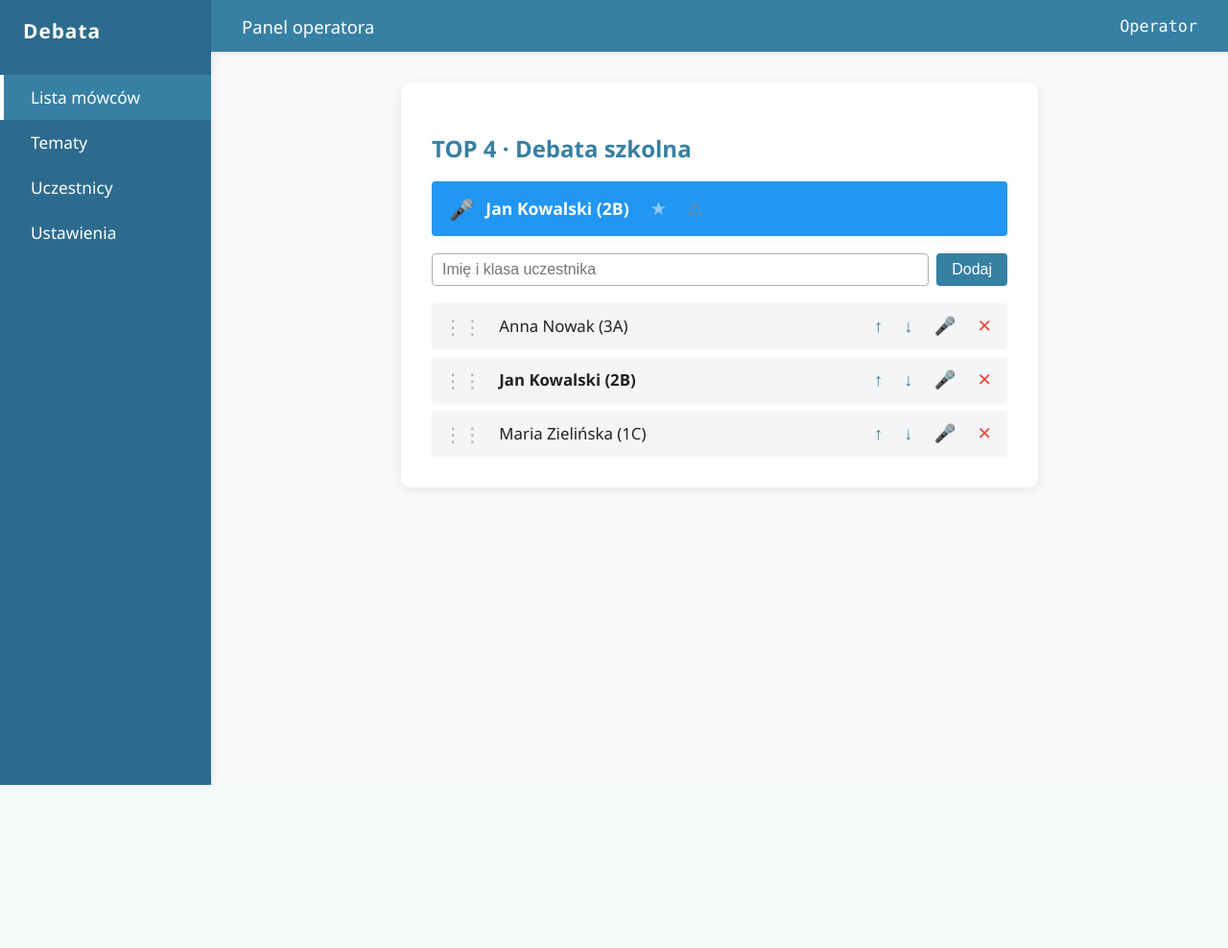
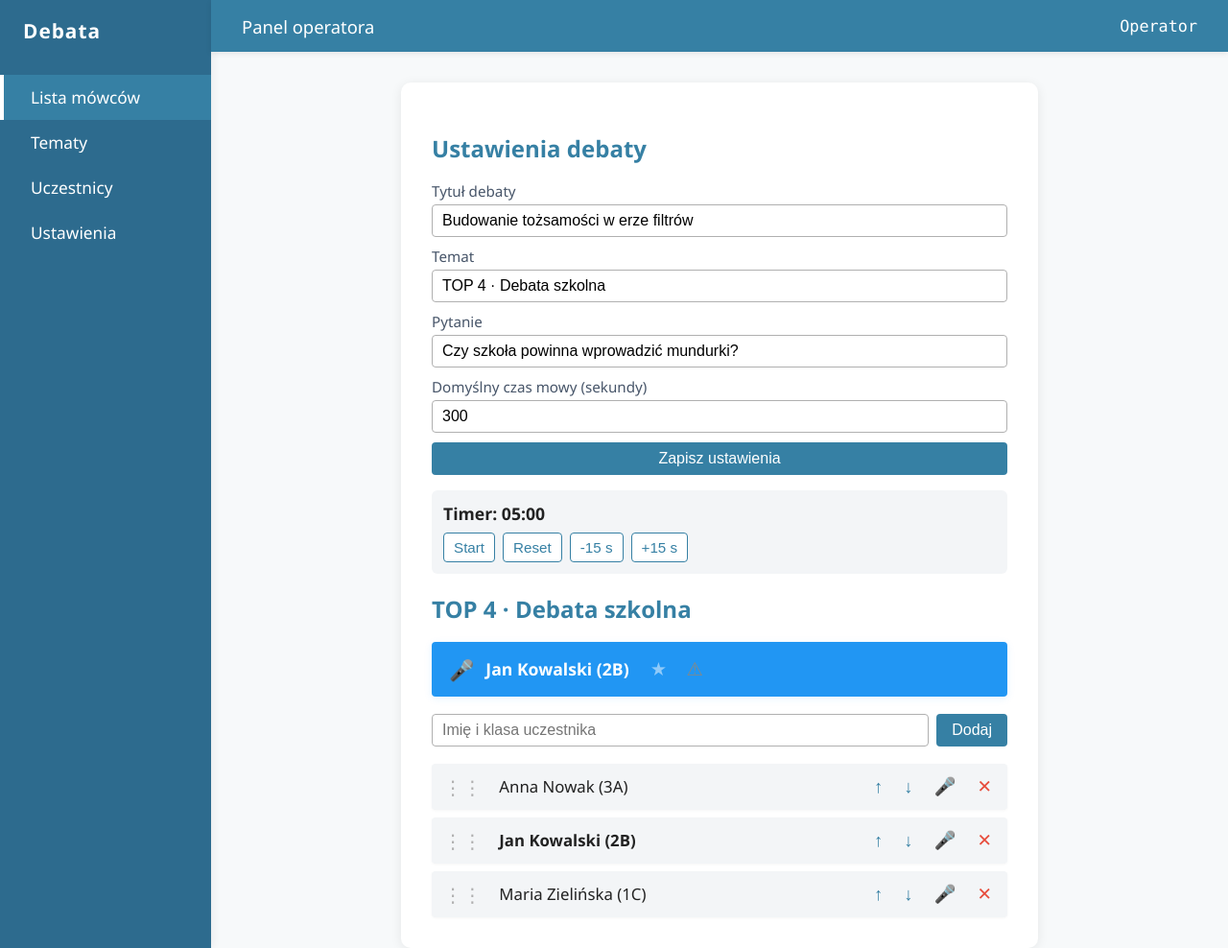
Before and after one commit to TomaszKowalczyk09/DebateStage, a Django app: page /operator/ in a window 1280 px wide. Shown: the whole page at 96% size. Before the commit the page ends 818 px from the top, so only its background shows below. Run offline with Django 5.2, Linux system fonts and the light colour scheme; data comes from the database, SQL or seed files in the repository; both versions use the stored data as it was after the commit.

Commit message:
Add debate settings model and timer functionality
- Created DebateSettings model with fields for timer management including:
  - timer_remaining_seconds (PositiveIntegerField)
  - timer_running (BooleanField)
  - timer_started_at (DateTimeField)

- Implemented initial migration for DebateSettings model.
- Updated views to handle timer logic and speaker management.
- Added URL patterns for API endpoints related to speakers and debate operations.
- Compiled necessary bytecode files for models, views, and migrations.

```diff
--- a/debate/views.py
+++ b/debate/views.py
@@ -2,6 +2,7 @@ import json
 
 from django.http import HttpResponseBadRequest, JsonResponse
 from django.shortcuts import get_object_or_404, render
+from django.utils import timezone
 from django.views.decorators.http import require_http_methods
 
 from .models import DebateSettings, Speaker
@@ -17,6 +18,38 @@ def operator_view(request):
 	return render(request, 'debate/operator.html')
 
 
+def _safe_int(value, fallback):
+	try:
+		return int(value)
+	except (TypeError, ValueError):
+		return fallback
+
+
+def _stop_timer(settings, remaining_seconds):
+	settings.timer_running = False
+	settings.timer_started_at = None
+	settings.timer_remaining_seconds = max(0, remaining_seconds)
+	settings.save(update_fields=['timer_running', 'timer_started_at', 'timer_remaining_seconds', 'updated_at'])
+
+
+def _get_timer_remaining_seconds(settings):
+	if not settings.timer_running:
+		return settings.timer_remaining_seconds
+
+	if settings.timer_started_at is None:
+		_stop_timer(settings, settings.timer_remaining_seconds)
+		return settings.timer_remaining_seconds
+
+	elapsed_seconds = int((timezone.now() - settings.timer_started_at).total_seconds())
+	remaining_seconds = max(0, settings.timer_remaining_seconds - elapsed_seconds)
+
+	if remaining_seconds == 0:
+		_stop_timer(settings, 0)
+		return 0
+
+	return remaining_seconds
+
+
 def _serialize_state(settings):
 	speakers = list(settings.speakers.order_by('position', 'id'))
 	if not speakers:
@@ -26,12 +59,16 @@ def _serialize_state(settings):
 		current_index = min(settings.current_speaker_index, len(speakers) - 1)
 		current_speaker = speakers[current_index]
 
+	timer_remaining_seconds = _get_timer_remaining_seconds(settings)
+
 	return {
 		'eventTitle': settings.event_title,
 		'topic': settings.topic,
 		'question': settings.question,
 		'defaultSpeechSeconds': settings.default_speech_seconds,
 		'currentSpeakerIndex': current_index,
+		'timerSeconds': timer_remaining_seconds,
+		'timerRunning': settings.timer_running,
 		'currentSpeaker': {
 			'id': current_speaker.id,
 			'name': current_speaker.name,
@@ -54,18 +91,18 @@ def _serialize_state(settings):
 
 
 def _parse_json(request):
-	try:
-		return json.loads(request.body or '{}')
-	except json.JSONDecodeError:
-		return None
+    try:
+        return json.loads(request.body or '{}')
+    except json.JSONDecodeError:
+        return None
 
 
 def _normalize_positions(settings):
-	speakers = settings.speakers.order_by('position', 'id')
-	for new_position, speaker in enumerate(speakers):
-		if speaker.position != new_position:
-			speaker.position = new_position
-			speaker.save(update_fields=['position'])
+    speakers = settings.speakers.order_by('position', 'id')
+    for new_position, speaker in enumerate(speakers):
+        if speaker.position != new_position:
+            speaker.position = new_position
+            speaker.save(update_fields=['position'])
 
 
 @require_http_methods(['GET', 'PATCH'])
@@ -77,118 +114,148 @@ def state_api(request):
 		if payload is None:
 			return HttpResponseBadRequest('Niepoprawny JSON.')
 
-		field_map = {
-			'eventTitle': 'event_title',
-			'topic': 'topic',
-			'question': 'question',
-			'defaultSpeechSeconds': 'default_speech_seconds',
-			'currentSpeakerIndex': 'current_speaker_index',
-		}
+		if 'eventTitle' in payload:
+			settings.event_title = str(payload['eventTitle']).strip() or settings.event_title
 
-		updated_fields = []
-		for source_name, model_name in field_map.items():
-			if source_name in payload:
-				setattr(settings, model_name, payload[source_name])
-				updated_fields.append(model_name)
+		if 'topic' in payload:
+			settings.topic = str(payload['topic']).strip() or settings.topic
 
-		if updated_fields:
-			settings.save(update_fields=updated_fields + ['updated_at'])
+		if 'question' in payload:
+			settings.question = str(payload['question']).strip() or settings.question
+
+		if 'defaultSpeechSeconds' in payload:
+			settings.default_speech_seconds = max(1, _safe_int(payload['defaultSpeechSeconds'], settings.default_speech_seconds))
+
+		if 'currentSpeakerIndex' in payload:
+			settings.current_speaker_index = max(0, _safe_int(payload['currentSpeakerIndex'], settings.current_speaker_index))
+			settings.timer_running = False
+			settings.timer_started_at = None
+			settings.timer_remaining_seconds = settings.default_speech_seconds
+
+		if 'timerSeconds' in payload:
+			settings.timer_remaining_seconds = max(0, _safe_int(payload['timerSeconds'], settings.timer_remaining_seconds))
+			settings.timer_running = False
+			settings.timer_started_at = None
+
+		timer_command = payload.get('timerCommand')
+		if timer_command == 'start':
+			if settings.timer_remaining_seconds > 0 and not settings.timer_running:
+				settings.timer_running = True
+				settings.timer_started_at = timezone.now()
+		elif timer_command == 'pause':
+			_stop_timer(settings, _get_timer_remaining_seconds(settings))
+		elif timer_command == 'reset':
+			settings.timer_running = False
+			settings.timer_started_at = None
+			settings.timer_remaining_seconds = settings.default_speech_seconds
+
+		settings.save(update_fields=[
+			'event_title',
+			'topic',
+			'question',
+			'default_speech_seconds',
+			'current_speaker_index',
+			'timer_remaining_seconds',
+			'timer_running',
+			'timer_started_at',
+			'updated_at',
+		])
 
 	return JsonResponse(_serialize_state(settings))
 
 
 @require_http_methods(['POST'])
 def add_speaker_api(request):
-	settings = DebateSettings.get_solo()
-	payload = _parse_json(request)
-	if payload is None:
-		return HttpResponseBadRequest('Niepoprawny JSON.')
+    settings = DebateSettings.get_solo()
+    payload = _parse_json(request)
+    if payload is None:
+        return HttpResponseBadRequest('Niepoprawny JSON.')
 
-	name = (payload.get('name') or '').strip()
-	if not name:
-		return HttpResponseBadRequest('Pole name jest wymagane.')
+    name = (payload.get('name') or '').strip()
+    if not name:
+        return HttpResponseBadRequest('Pole name jest wymagane.')
 
-	description = (payload.get('description') or '').strip()
-	next_position = settings.speakers.count()
-	Speaker.objects.create(
-		settings=settings,
-		name=name,
-		description=description,
-		position=next_position,
-	)
-	return JsonResponse(_serialize_state(settings), status=201)
+    description = (payload.get('description') or '').strip()
+    next_position = settings.speakers.count()
+    Speaker.objects.create(
+        settings=settings,
+        name=name,
+        description=description,
+        position=next_position,
+    )
+    return JsonResponse(_serialize_state(settings), status=201)
 
 
 @require_http_methods(['DELETE'])
 def delete_speaker_api(request, speaker_id):
-	settings = DebateSettings.get_solo()
-	speaker = get_object_or_404(Speaker, pk=speaker_id, settings=settings)
-	speaker.delete()
-	_normalize_positions(settings)
+    settings = DebateSettings.get_solo()
+    speaker = get_object_or_404(Speaker, pk=speaker_id, settings=settings)
+    speaker.delete()
+    _normalize_positions(settings)
 
-	total = settings.speakers.count()
-	if total == 0:
-		settings.current_speaker_index = 0
-	elif settings.current_speaker_index >= total:
-		settings.current_speaker_index = total - 1
-	settings.save(update_fields=['current_speaker_index', 'updated_at'])
+    total = settings.speakers.count()
+    if total == 0:
+        settings.current_speaker_index = 0
+    elif settings.current_speaker_index >= total:
+        settings.current_speaker_index = total - 1
+    settings.save(update_fields=['current_speaker_index', 'updated_at'])
 
-	return JsonResponse(_serialize_state(settings))
+    return JsonResponse(_serialize_state(settings))
 
 
 @require_http_methods(['POST'])
 def move_speaker_api(request, speaker_id):
-	settings = DebateSettings.get_solo()
-	payload = _parse_json(request)
-	if payload is None:
-		return HttpResponseBadRequest('Niepoprawny JSON.')
+    settings = DebateSettings.get_solo()
+    payload = _parse_json(request)
+    if payload is None:
+        return HttpResponseBadRequest('Niepoprawny JSON.')
 
-	direction = payload.get('direction')
-	if direction not in {'up', 'down'}:
-		return HttpResponseBadRequest('direction musi mieć wartość up/down.')
+    direction = payload.get('direction')
+    if direction not in {'up', 'down'}:
+        return HttpResponseBadRequest('direction musi mieć wartość up/down.')
 
-	speakers = list(settings.speakers.order_by('position', 'id'))
-	index_by_id = {speaker.id: index for index, speaker in enumerate(speakers)}
-	if speaker_id not in index_by_id:
-		return HttpResponseBadRequest('Nie znaleziono mówcy.')
+    speakers = list(settings.speakers.order_by('position', 'id'))
+    index_by_id = {speaker.id: index for index, speaker in enumerate(speakers)}
+    if speaker_id not in index_by_id:
+        return HttpResponseBadRequest('Nie znaleziono mówcy.')
 
-	current_index = index_by_id[speaker_id]
-	target_index = current_index - 1 if direction == 'up' else current_index + 1
+    current_index = index_by_id[speaker_id]
+    target_index = current_index - 1 if direction == 'up' else current_index + 1
 
-	if target_index < 0 or target_index >= len(speakers):
-		return JsonResponse(_serialize_state(settings))
+    if target_index < 0 or target_index >= len(speakers):
+        return JsonResponse(_serialize_state(settings))
 
-	speakers[current_index], speakers[target_index] = speakers[target_index], speakers[current_index]
+    speakers[current_index], speakers[target_index] = speakers[target_index], speakers[current_index]
 
-	for position, speaker in enumerate(speakers):
-		if speaker.position != position:
-			speaker.position = position
-			speaker.save(update_fields=['position'])
+    for position, speaker in enumerate(speakers):
+        if speaker.position != position:
+            speaker.position = position
+            speaker.save(update_fields=['position'])
 
-	settings.current_speaker_index = min(settings.current_speaker_index, max(len(speakers) - 1, 0))
-	settings.save(update_fields=['current_speaker_index', 'updated_at'])
+    settings.current_speaker_index = min(settings.current_speaker_index, max(len(speakers) - 1, 0))
+    settings.save(update_fields=['current_speaker_index', 'updated_at'])
 
-	return JsonResponse(_serialize_state(settings))
+    return JsonResponse(_serialize_state(settings))
 
 
 @require_http_methods(['PATCH'])
 def speaker_flags_api(request, speaker_id):
-	settings = DebateSettings.get_solo()
-	payload = _parse_json(request)
-	if payload is None:
-		return HttpResponseBadRequest('Niepoprawny JSON.')
+    settings = DebateSettings.get_solo()
+    payload = _parse_json(request)
+    if payload is None:
+        return HttpResponseBadRequest('Niepoprawny JSON.')
 
-	speaker = get_object_or_404(Speaker, pk=speaker_id, settings=settings)
+    speaker = get_object_or_404(Speaker, pk=speaker_id, settings=settings)
 
-	updated = []
-	if 'star' in payload:
-		speaker.star = bool(payload['star'])
-		updated.append('star')
-	if 'warn' in payload:
-		speaker.warn = bool(payload['warn'])
-		updated.append('warn')
+    updated = []
+    if 'star' in payload:
+        speaker.star = bool(payload['star'])
+        updated.append('star')
+    if 'warn' in payload:
+        speaker.warn = bool(payload['warn'])
+        updated.append('warn')
 
-	if updated:
-		speaker.save(update_fields=updated)
+    if updated:
+        speaker.save(update_fields=updated)
 
-	return JsonResponse(_serialize_state(settings))
+    return JsonResponse(_serialize_state(settings))
--- a/static/css/style.css
+++ b/static/css/style.css
@@ -22,6 +22,67 @@
 }
 .add-speaker-form button[type="submit"]:hover {
     background: #2d6b8e;
+}
+
+.debate-config-form {
+    display: grid;
+    grid-template-columns: 1fr;
+    gap: 10px;
+    margin-bottom: 16px;
+}
+
+.debate-config-form label {
+    display: flex;
+    flex-direction: column;
+    gap: 4px;
+    font-size: 0.95rem;
+    color: #475569;
+}
+
+.debate-config-form input {
+    padding: 7px 10px;
+    border: 1px solid #b0b0b0;
+    border-radius: 4px;
+    font-size: 1rem;
+}
+
+.debate-config-form button[type="submit"] {
+    background: #3680a4;
+    color: #fff;
+    border: none;
+    border-radius: 4px;
+    padding: 8px 14px;
+    font-size: 1rem;
+    cursor: pointer;
+}
+
+.operator-timer-panel {
+    background: #f3f5f7;
+    border-radius: 6px;
+    padding: 12px;
+    margin-bottom: 18px;
+}
+
+.operator-timer-title {
+    font-size: 1.1rem;
+    font-weight: 600;
+    margin-bottom: 8px;
+}
+
+.operator-timer-actions {
+    display: flex;
+    gap: 8px;
+    flex-wrap: wrap;
+}
+
+.operator-timer-actions button {
+    background: #fff;
+    color: #3680a4;
+    border: 1px solid #3680a4;
+    border-radius: 4px;
+    padding: 6px 10px;
+    cursor: pointer;
+    font-size: 0.95rem;
 }
 
 .operator-speakers-list .move-btn {
@@ -291,6 +352,23 @@ body {
     font-size: 1em;
 }
 
+.timer-display {
+    margin: 12px 0;
+    padding: 10px 14px;
+    border-radius: 6px;
+    text-align: center;
+    font-size: 2.6rem;
+    font-weight: 700;
+    font-family: 'Consolas', monospace;
+    background: #d1fae5;
+    color: #065f46;
+}
+
+.timer-display.paused {
+    background: #e2e8f0;
+    color: #0f172a;
+}
+
 .speakers-list {
     margin: 0;
     padding-left: 22px;
--- a/static/js/operator.js
+++ b/static/js/operator.js
@@ -17,13 +17,42 @@ const csrftoken = getCookie('csrftoken');
 
 let appState = null;
 
+function formatSecondsToClock(totalSeconds) {
+    const safeSeconds = Math.max(0, Number(totalSeconds) || 0);
+    const minutes = Math.floor(safeSeconds / 60).toString().padStart(2, '0');
+    const seconds = (safeSeconds % 60).toString().padStart(2, '0');
+    return `${minutes}:${seconds}`;
+}
+
+function getInputValue(elementId, fallback = '') {
+    const element = document.getElementById(elementId);
+    if (!element) {
+        return fallback;
+    }
+    return element.value;
+}
+
+function setInputValueUnlessFocused(elementId, value) {
+    const element = document.getElementById(elementId);
+    if (!element) {
+        return;
+    }
+    if (document.activeElement !== element) {
+        element.value = value;
+    }
+}
+
 function renderCurrentSpeaker() {
     const topicEl = document.getElementById('operator-topic');
     const currentNameEl = document.getElementById('operator-current-name');
     const starBtn = document.getElementById('toggle-star');
     const warnBtn = document.getElementById('toggle-warn');
+    const timerDisplay = document.getElementById('operator-timer-display');
+    const timerToggleButton = document.getElementById('timer-toggle');
 
     topicEl.textContent = appState.topic;
+    timerDisplay.textContent = formatSecondsToClock(appState.timerSeconds);
+    timerToggleButton.textContent = appState.timerRunning ? 'Pauza' : 'Start';
 
     if (!appState.currentSpeaker) {
         currentNameEl.textContent = 'Brak mówcy';
@@ -37,6 +66,13 @@ function renderCurrentSpeaker() {
     warnBtn.disabled = false;
     starBtn.style.opacity = appState.currentSpeaker.star ? '1' : '0.5';
     warnBtn.style.opacity = appState.currentSpeaker.warn ? '1' : '0.5';
+}
+
+function renderConfigInputs() {
+    setInputValueUnlessFocused('event-title-input', appState.eventTitle);
+    setInputValueUnlessFocused('topic-input', appState.topic);
+    setInputValueUnlessFocused('question-input', appState.question);
+    setInputValueUnlessFocused('default-seconds-input', String(appState.defaultSpeechSeconds));
 }
 
 function renderSpeakers() {
@@ -60,6 +96,7 @@ function renderSpeakers() {
 }
 
 function render() {
+    renderConfigInputs();
     renderCurrentSpeaker();
     renderSpeakers();
 }
@@ -83,6 +120,14 @@ async function requestJson(url, options = {}) {
 
 async function loadState() {
     appState = await requestJson('/api/state/');
+    render();
+}
+
+async function patchState(payload) {
+    appState = await requestJson('/api/state/', {
+        method: 'PATCH',
+        body: JSON.stringify(payload),
+    });
     render();
 }
 
@@ -115,11 +160,7 @@ async function selectSpeaker(id) {
         return;
     }
 
-    appState = await requestJson('/api/state/', {
-        method: 'PATCH',
-        body: JSON.stringify({ currentSpeakerIndex: index }),
-    });
-    render();
+    await patchState({ currentSpeakerIndex: index });
 }
 
 async function toggleFlag(flagName) {
@@ -135,10 +176,47 @@ async function toggleFlag(flagName) {
     render();
 }
 
+async function saveDebateConfig() {
+    const eventTitle = getInputValue('event-title-input', '').trim();
+    const topic = getInputValue('topic-input', '').trim();
+    const question = getInputValue('question-input', '').trim();
+    const defaultSpeechSeconds = Number(getInputValue('default-seconds-input', '0'));
+
+    if (!eventTitle || !topic || !question || defaultSpeechSeconds < 1) {
+        return;
+    }
+
+    await patchState({
+        eventTitle,
+        topic,
+        question,
+        defaultSpeechSeconds,
+    });
+}
+
+async function toggleTimer() {
+    await patchState({ timerCommand: appState.timerRunning ? 'pause' : 'start' });
+}
+
+async function resetTimer() {
+    await patchState({ timerCommand: 'reset' });
+}
+
+async function adjustTimerBy(deltaSeconds) {
+    const nextTimerSeconds = Math.max(0, (Number(appState.timerSeconds) || 0) + deltaSeconds);
+    await patchState({ timerSeconds: nextTimerSeconds });
+}
+
 document.addEventListener('DOMContentLoaded', async () => {
+    const configForm = document.getElementById('debate-config-form');
     const form = document.getElementById('add-speaker-form');
     const input = document.getElementById('add-speaker-input');
     const list = document.getElementById('operator-speakers-list');
+
+    configForm.addEventListener('submit', async (event) => {
+        event.preventDefault();
+        await saveDebateConfig();
+    });
 
     form.addEventListener('submit', async (event) => {
         event.preventDefault();
@@ -185,5 +263,22 @@ document.addEventListener('DOMContentLoaded', async () => {
         await toggleFlag('warn');
     });
 
+    document.getElementById('timer-toggle').addEventListener('click', async () => {
+        await toggleTimer();
+    });
+
+    document.getElementById('timer-reset').addEventListener('click', async () => {
+        await resetTimer();
+    });
+
+    document.getElementById('timer-minus').addEventListener('click', async () => {
+        await adjustTimerBy(-15);
+    });
+
+    document.getElementById('timer-plus').addEventListener('click', async () => {
+        await adjustTimerBy(15);
+    });
+
     await loadState();
+    setInterval(loadState, 1000);
 });
--- a/templates/debate/index.html
+++ b/templates/debate/index.html
@@ -23,6 +23,7 @@
                     <span class="mic">🎤</span>
                     <span class="name">Imię Nazwisko</span>
                 </div>
+                <div class="timer-display" id="timer-display">05:00</div>
                 <ol class="speakers-list" id="speakers-list">
                     <li>Uczeń 1 (klasa)</li>
                     <li>Uczeń 2 (klasa)</li>
--- a/templates/debate/operator.html
+++ b/templates/debate/operator.html
@@ -24,6 +24,38 @@
                 <span class="operator-user">Operator</span>
             </div>
             <section class="operator-content">
+                <h2 class="operator-section-title">Ustawienia debaty</h2>
+
+                <form id="debate-config-form" class="debate-config-form">
+                    <label>
+                        Tytuł debaty
+                        <input type="text" id="event-title-input" required>
+                    </label>
+                    <label>
+                        Temat
+                        <input type="text" id="topic-input" required>
+                    </label>
+                    <label>
+                        Pytanie
+                        <input type="text" id="question-input" required>
+                    </label>
+                    <label>
+                        Domyślny czas mowy (sekundy)
+                        <input type="number" id="default-seconds-input" min="1" required>
+                    </label>
+                    <button type="submit">Zapisz ustawienia</button>
+                </form>
+
+                <div class="operator-timer-panel">
+                    <div class="operator-timer-title">Timer: <span id="operator-timer-display">05:00</span></div>
+                    <div class="operator-timer-actions">
+                        <button type="button" id="timer-toggle">Start</button>
+                        <button type="button" id="timer-reset">Reset</button>
+                        <button type="button" id="timer-minus">-15 s</button>
+                        <button type="button" id="timer-plus">+15 s</button>
+                    </div>
+                </div>
+
                 <h2 class="operator-section-title" id="operator-topic">TOP 4 · Debata szkolna</h2>
                 <div class="operator-current-speaker" id="operator-current-speaker">
                     <span class="mic">🎤</span>
```
Also changed, not shown: debate/models.py (+13 -10 lines), static/js/app.js (+13 -1 lines), db.sqlite3, debate/migrations/0002_debatesettings_timer_remaining_seconds_and_more.py (added).
